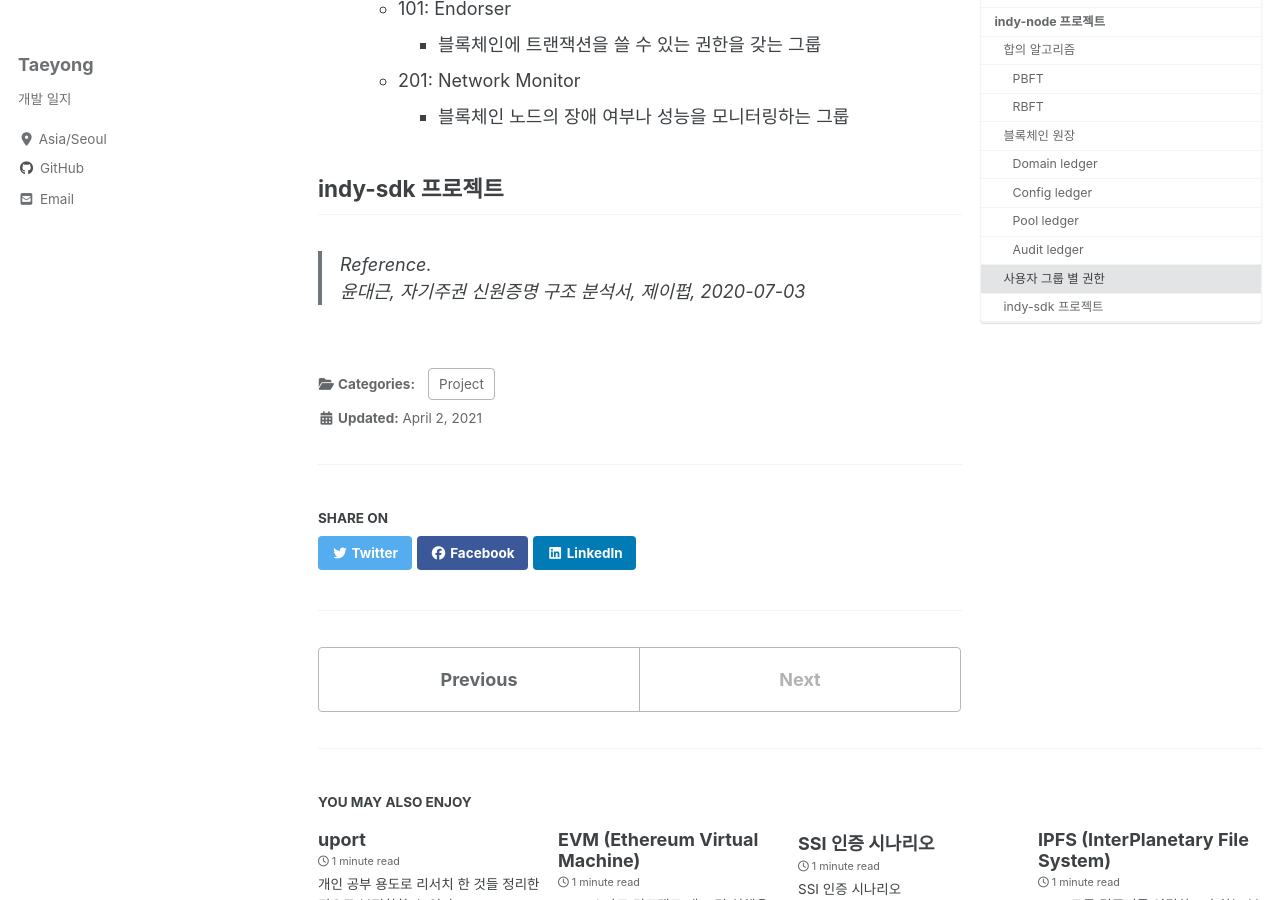
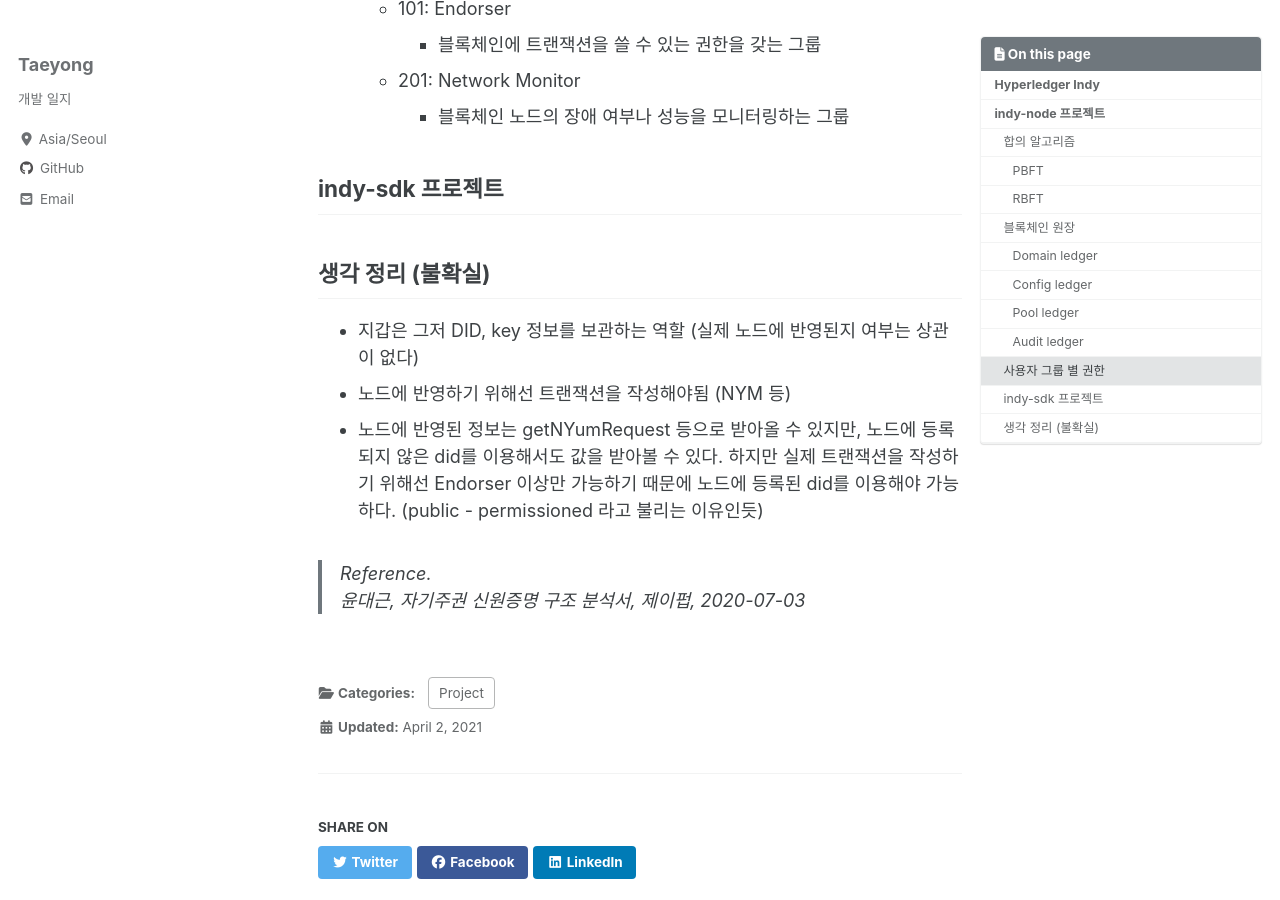
Before and after one commit to TaeYongHwang/TaeYongHwang.github.io, a Jekyll site: the page built from _posts/project/2021-04-20-hyperledger-indy.md, in a window 1280 px wide and 900 px high, scrolled down 4874 px. Built offline with Jekyll 4.4.1, drawn with Linux system fonts in a browser that asks for light colours; cached includes are drawn as plain includes; nearby versions of some CDN libraries.

Commit message:
생각정리

```diff
--- a/_posts/project/2021-04-20-hyperledger-indy.md
+++ b/_posts/project/2021-04-20-hyperledger-indy.md
@@ -145,6 +145,14 @@ DID와 같이 사용자의 신원 인증과 관련된 데이터를 저장
 
 
 
+## 생각 정리 (불확실)
+- 지갑은 그저 DID, key 정보를 보관하는 역할 (실제 노드에 반영된지 여부는 상관이 없다)
+- 노드에 반영하기 위해선 트랜잭션을 작성해야됨 (NYM 등)
+- 노드에 반영된 정보는 getNYumRequest 등으로 받아올 수 있지만, 노드에 등록 되지 않은 did를 이용해서도 값을 받아볼 수 있다.
+ 하지만 실제 트랜잭션을 작성하기 위해선 Endorser 이상만 가능하기 때문에 노드에 등록된 did를 이용해야 가능하다. (public - permissioned 라고 불리는 이유인듯)
+
+
+
 
 
 
```
